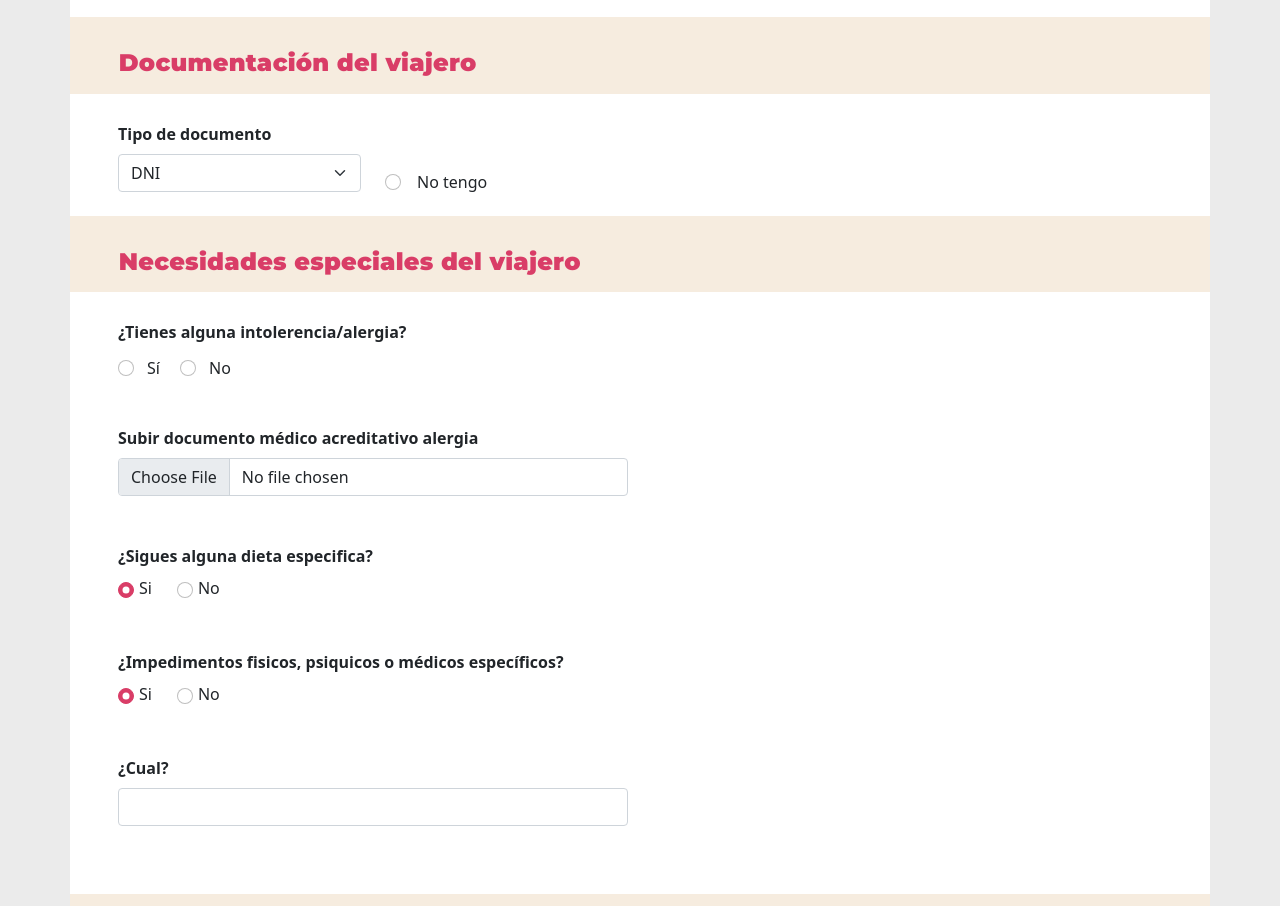
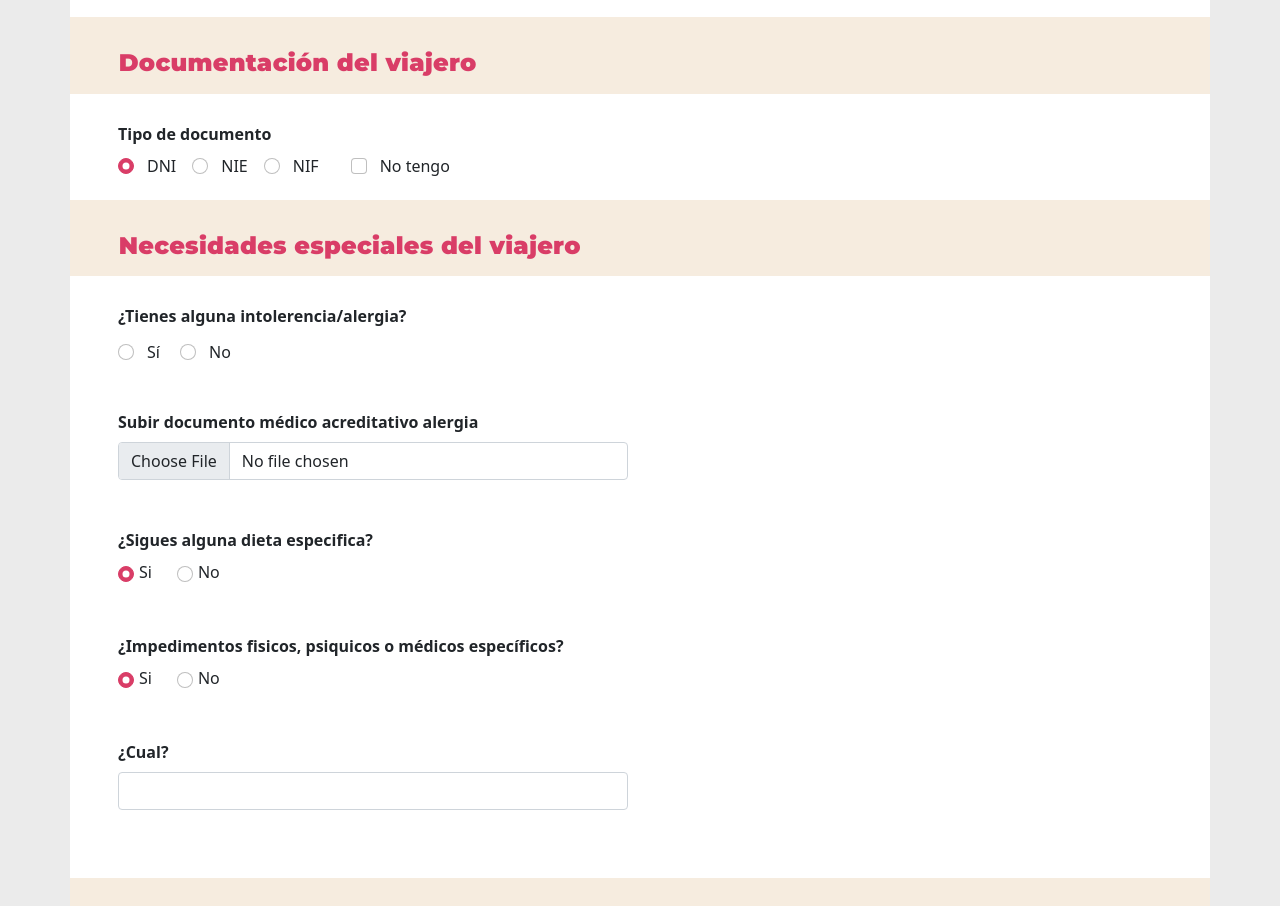
Before and after one commit to kouski/Valua-Travel, a plain HTML site: page inscripcion1.html in a window 1280 px wide. Shown: the part 1423-2329 px from the top of the page. Drawn offline with nearby package versions, Linux system fonts and the light colour scheme.

Commit message:
cambio inputs documetacion viajero

```diff
--- a/inscripcion1.html
+++ b/inscripcion1.html
@@ -257,22 +257,28 @@
         </div>
         <form>
           <div class="form-section row ps-5 pe-5">
-            <div class="col-md-3">
-                <label for="dni" class="form-label">Tipo de documento</label>
-                <select class="form-select" id="dni">
-                  <option selected>DNI</option>
-                  <option value="es">NIE</option>
-                  <option value="fr">NIF</option>
-                  <option value="us">NIE</option>
-                  <!-- Añade más opciones según sea necesario -->
-              </select>
-            </div>
-            <div class="col-md-6 mt-5">
-              <div class="form-check form-check-inline">
-                <input class="form-check-input" type="radio" name="documento" id="notengo" value="notengo">
-                <label class="form-check-label ms-2" for="notengo">No tengo</label>
-            </div>
-            </div>
+            <!-- Label and radio buttons for document type -->
+            <div class="col-12">
+              <label class="form-label">Tipo de documento</label>
+              <div class="d-flex flex-wrap">
+                  <div class="form-check form-check-inline">
+                      <input class="form-check-input" type="radio" name="documento" id="dni" value="dni" checked>
+                      <label class="form-check-label" for="dni">DNI</label>
+                  </div>
+                  <div class="form-check form-check-inline">
+                      <input class="form-check-input" type="radio" name="documento" id="nie" value="nie">
+                      <label class="form-check-label" for="nie">NIE</label>
+                  </div>
+                  <div class="form-check form-check-inline">
+                      <input class="form-check-input" type="radio" name="documento" id="nif" value="nif">
+                      <label class="form-check-label" for="nif">NIF</label>
+                  </div>
+                  <div class="form-check form-check-inline ms-3">
+                      <input class="form-check-input" type="checkbox" id="notengo" value="notengo">
+                      <label class="form-check-label" for="notengo">No tengo</label>
+                  </div>
+              </div>
+          </div>
         </div>
 
       </form>
```
